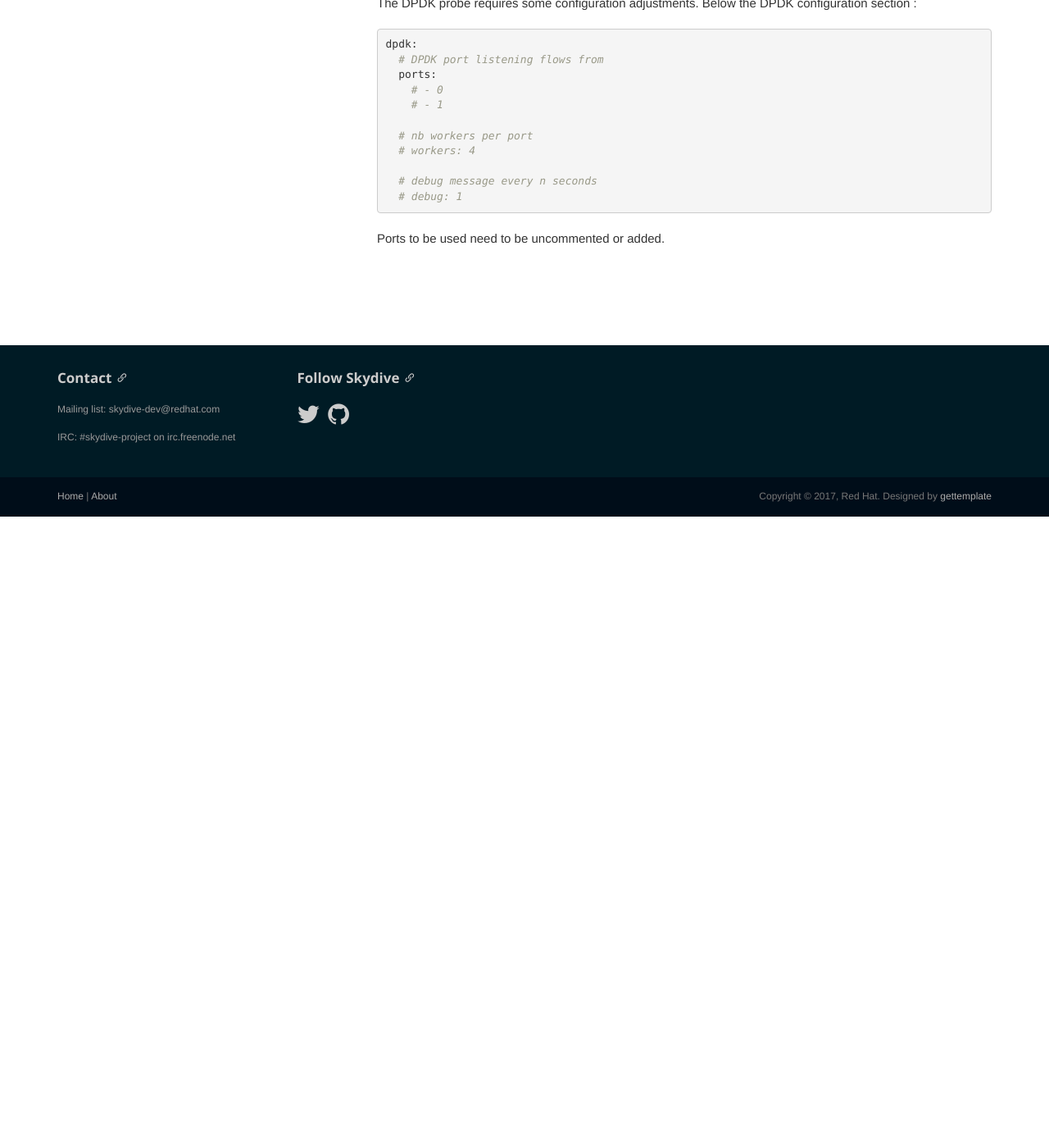
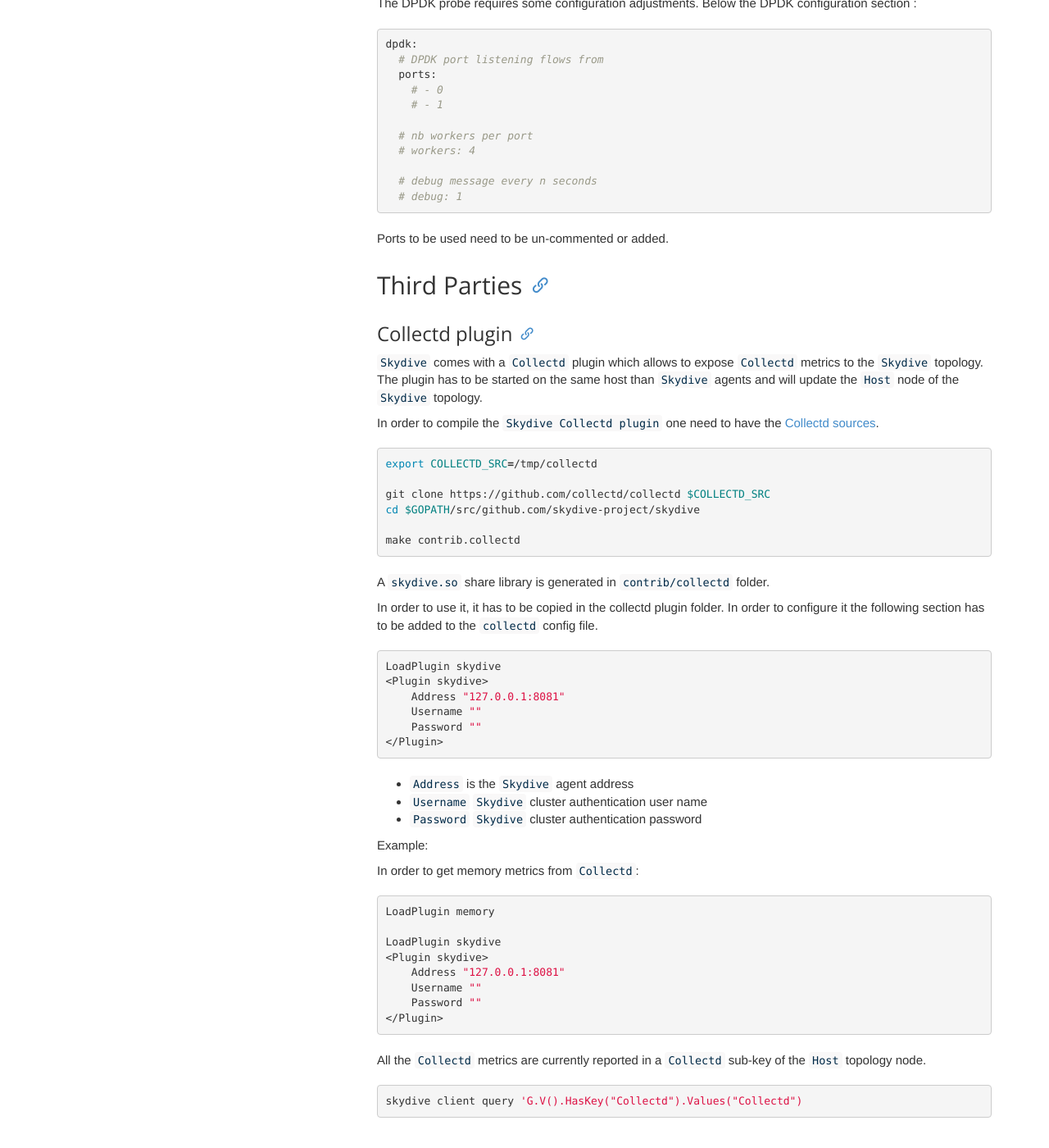
Before and after one commit to skydive-project/skydive.network, a Jekyll site: the page built from documentation/build.md, in a window 1280 px wide and 1400 px high, scrolled down 2039 px. Shown: the whole window at 82% size. Built offline with Jekyll 4.4.1, drawn with Linux system fonts in a browser that asks for light colours; nearby versions of some CDN libraries; before the commit the page ends 2669 px from its top, so only the background shows below that.

Commit message:
Add collectd plugin documentation

```diff
--- a/_layouts/doc.html
+++ b/_layouts/doc.html
@@ -68,6 +68,7 @@
             <ul>
               <li><a href="/documentation/build#dependencies">Dependencies</a></li>
               <li><a href="/documentation/build#installation">Installation</a></li>
+              <li><a href="/documentation/build#third-parties">Third parties</a></li>
             </ul>
           </div>
         </div>
--- a/documentation/build.md
+++ b/documentation/build.md
@@ -113,4 +113,61 @@
   # debug: 1
 {% endhighlight %}
 
-Ports to be used need to be uncommented or added.
+Ports to be used need to be un-commented or added.
+
+## Third Parties
+
+### Collectd plugin
+
+`Skydive` comes with a `Collectd` plugin which allows to expose `Collectd` metrics to the `Skydive` topology. The plugin has to be
+started on the same host than `Skydive` agents and will update the `Host` node of the `Skydive` topology.
+
+In order to compile the `Skydive Collectd plugin` one need to have the [Collectd sources](https://github.com/collectd/collectd).
+
+{% highlight shell %}
+export COLLECTD_SRC=/tmp/collectd
+
+git clone https://github.com/collectd/collectd $COLLECTD_SRC
+cd $GOPATH/src/github.com/skydive-project/skydive
+
+make contrib.collectd
+{% endhighlight %}
+
+A `skydive.so` share library is generated in `contrib/collectd` folder.
+
+In order to use it, it has to be copied in the collectd plugin folder. In order to configure it the following section
+has to be added to the `collectd` config file.
+
+{% highlight shell %}
+LoadPlugin skydive
+<Plugin skydive>
+    Address "127.0.0.1:8081"
+    Username ""
+    Password ""
+</Plugin>
+{% endhighlight %}
+
+* `Address` is the `Skydive` agent address
+* `Username` `Skydive` cluster authentication user name
+* `Password` `Skydive` cluster authentication password
+
+Example:
+
+In order to get memory metrics from `Collectd`:
+
+{% highlight shell %}
+LoadPlugin memory
+
+LoadPlugin skydive
+<Plugin skydive>
+    Address "127.0.0.1:8081"
+    Username ""
+    Password ""
+</Plugin>
+{% endhighlight %}
+
+All the `Collectd` metrics are currently reported in a `Collectd` sub-key of the `Host` topology node.
+
+{% highlight shell %}
+skydive client query 'G.V().HasKey("Collectd").Values("Collectd")
+{% endhighlight %}
```
Also changed, not shown: blog/collectd.md (added, +64 -0 lines), blog/index.md (+6 -0 lines), assets/images/blog/collectd-1.png (added), assets/images/blog/collectd-2.png (added).
